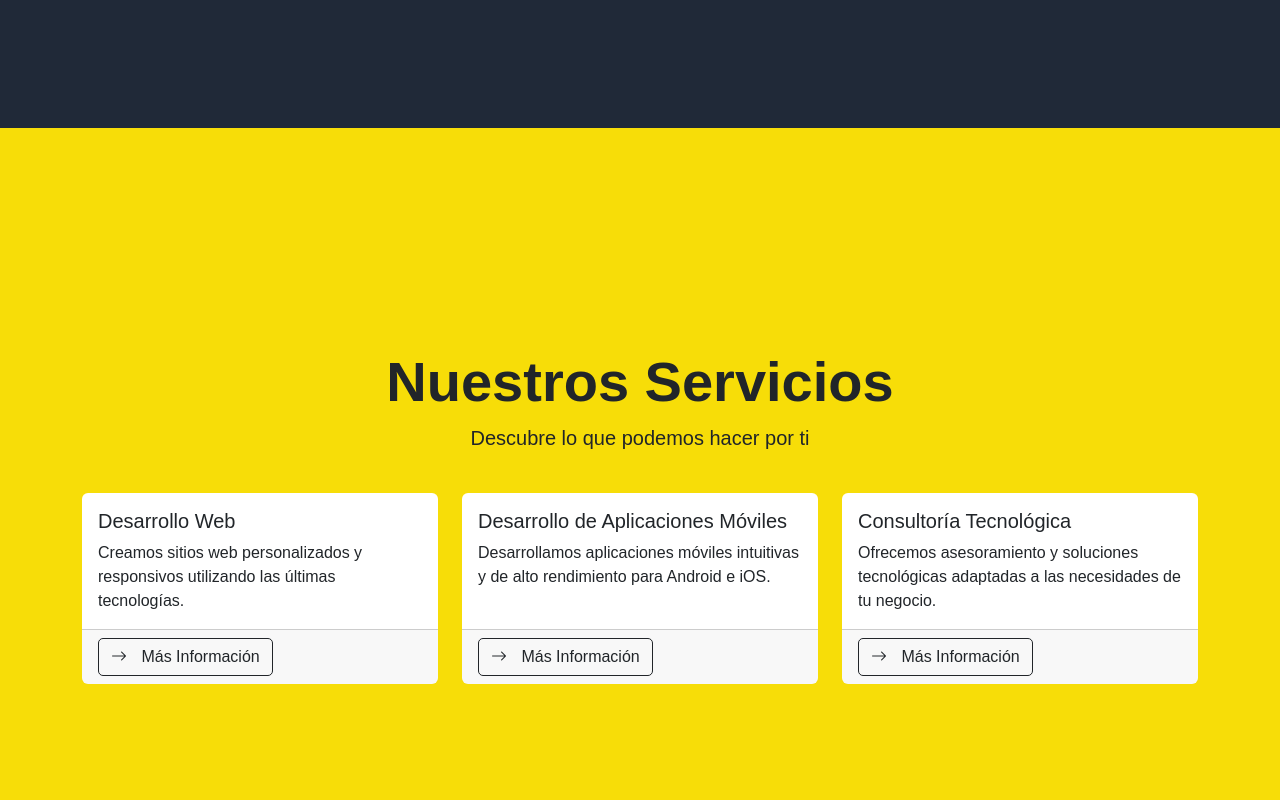
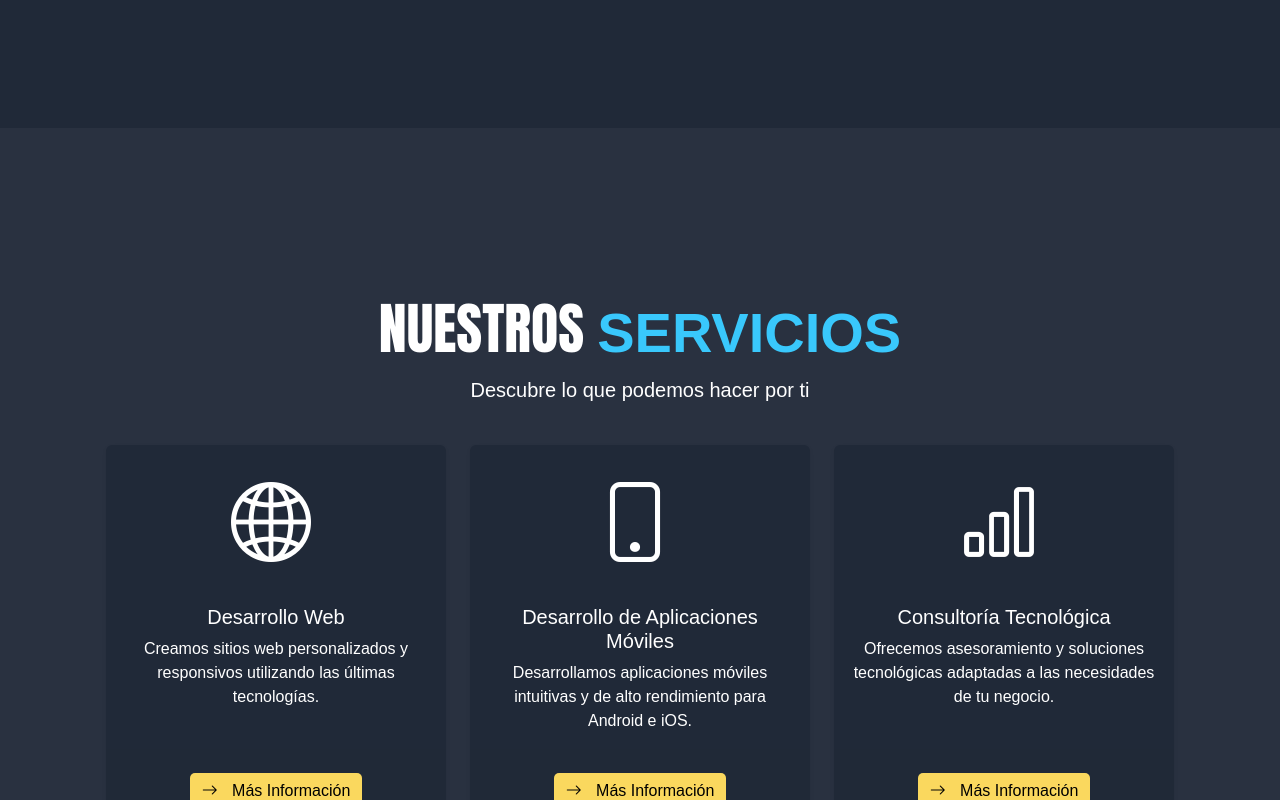
Before and after one commit to axxving/app-jsdevs-axv, a React (Vite) app: page / in a window 1280 px wide. Shown: the part 720-1520 px from the top of the page. Built offline with nearby package versions, Linux system fonts and the light colour scheme.

Commit message:
feat(): styles of the services component

```diff
--- a/src/assets/css/index.css
+++ b/src/assets/css/index.css
@@ -21,10 +21,18 @@
 /*Predeterminados*/
 h1 {
     text-transform: uppercase;
+    font-family: Impact, Haettenschweiler, 'Arial Narrow Bold', sans-serif;
+}
+
+h2 {
+    font-family: Impact, Haettenschweiler, 'Arial Narrow Bold', sans-serif;
+    text-transform: uppercase;
+    font-weight: bold;
 }
 
 .btn {
     border-radius: 5px !important;
+    border: none;
 }
 
 .badge {
@@ -37,6 +45,8 @@ h1 {
 
 .card {
     border: none;
+    background-color: var(--negro);
+    color: var(--blanco);
 }
 
 .bold {
@@ -47,14 +57,14 @@ h1 {
 
 /*Colores de botones*/
 .btn-warning {
-    background-color: var(--amarillo) !important;
+    background-color: var(--crema) !important;
 
     &:hover {
-        background-color: var(--crema) !important;
+        background-color: var(--amarillo) !important;
     }
 
     &:active {
-        background-color: var(--amarillo) !important;
+        background-color: var(--crema) !important;
     }
 }
 
@@ -109,6 +119,18 @@ h1 {
 
 .color-white {
     color: var(--blanco) !important;
+}
+
+.bg-warning-badge {
+    background-color: var(--crema);
+    border: 2px solid var(--amarillo);
+    color: var(--gris);
+}
+
+.bg-success-badge {
+    background-color: var(--verde);
+    border: 2px solid var(--limon);
+    color: var(--blanco);
 }
 
 /* Header */
@@ -180,7 +202,8 @@ h1 {
     display: flex;
     align-items: center;
     justify-content: center;
-    background-color: var(--amarillo);
+    background-color: var(--gris);
+    color: var(--blanco);
 }
 
 /* Sobre */
--- a/src/components/Hero.jsx
+++ b/src/components/Hero.jsx
@@ -7,7 +7,7 @@ export const Hero = () => {
                 <div className="container">
                     <div className="row align-items-center">
                         <div className="col-lg-6 text-center text-lg-start">
-                            <span className="badge bg-warning mb-2">Desarrollo de Apps Web!</span>
+                            <span className="badge p-2 bg-warning-badge mb-3">Desarrollo de Apps Web!</span>
                             <h1 className="display-3 bold mt-2"> <span className='color-success'>Impulsa</span> tus ideas y <span className='color-warning'>proyectos</span> con J<span className='color-primary'>S</span>Devs</h1>
                             <p className="lead">Somos un equipo mexicano especializado en desarrollo web</p>
                             <p>Convertimos tus conceptos en soluciones digitales innovadoras, eficientes y a la medida de tus necesidades.</p>
--- a/src/components/Servicios.jsx
+++ b/src/components/Servicios.jsx
@@ -4,47 +4,52 @@ export const Servicios = () => {
         <>
             <div className="container-fluid py-5 servicios">
                 <div className="container">
+                    <div className="container-fluid py-5 servicios">
+                        <div className="container">
                             <div className="row text-center mb-4">
                                 <div className="col">
-                            <h2 className="display-4 bold">Nuestros Servicios</h2>
+                                    <h2 className="display-4 bold">Nuestros <span className="color-primary">Servicios</span></h2>
                                     <p className="lead">Descubre lo que podemos hacer por ti</p>
                                 </div>
                             </div>
                             <div className="row">
                                 <div className="col-md-4 mb-4">
-                            <div className="card h-100">
-                                <div className="card-body">
-                                    <h5 className="card-title">Desarrollo Web</h5>
+                                    <div className="card h-100 shadow-sm border-0">
+                                        <div className="card-body d-flex flex-column align-items-center text-center">
+                                            <i className="bi bi-globe2 display-1 p-3"></i>
+                                            <h5 className="card-title mt-3">Desarrollo Web</h5>
                                             <p className="card-text">Creamos sitios web personalizados y responsivos utilizando las últimas tecnologías.</p>
                                         </div>
-                                <div className="card-footer">
-                                    <button type="button" className="btn btn-outline-dark">
+                                        <div className="card-footer border-0 text-center">
+                                            <button type="button" className="btn btn-warning mb-3 mt-3">
                                                 <i className="bi bi-arrow-right"></i> Más Información
                                             </button>
                                         </div>
                                     </div>
                                 </div>
                                 <div className="col-md-4 mb-4">
-                            <div className="card h-100">
-                                <div className="card-body">
-                                    <h5 className="card-title">Desarrollo de Aplicaciones Móviles</h5>
+                                    <div className="card h-100 shadow-sm border-0">
+                                        <div className="card-body d-flex flex-column align-items-center text-center">
+                                            <i className="bi bi-phone display-1 p-3"></i>
+                                            <h5 className="card-title mt-3">Desarrollo de Aplicaciones Móviles</h5>
                                             <p className="card-text">Desarrollamos aplicaciones móviles intuitivas y de alto rendimiento para Android e iOS.</p>
                                         </div>
-                                <div className="card-footer">
-                                    <button type="button" className="btn btn-outline-dark">
+                                        <div className="card-footer border-0 text-center">
+                                            <button type="button" className="btn btn-warning mb-3 mt-3">
                                                 <i className="bi bi-arrow-right"></i> Más Información
                                             </button>
                                         </div>
                                     </div>
                                 </div>
                                 <div className="col-md-4 mb-4">
-                            <div className="card h-100">
-                                <div className="card-body">
-                                    <h5 className="card-title">Consultoría Tecnológica</h5>
+                                    <div className="card h-100 shadow-sm border-0">
+                                        <div className="card-body d-flex flex-column align-items-center text-center">
+                                            <i className="bi bi-bar-chart display-1 p-3"></i>
+                                            <h5 className="card-title mt-3">Consultoría Tecnológica</h5>
                                             <p className="card-text">Ofrecemos asesoramiento y soluciones tecnológicas adaptadas a las necesidades de tu negocio.</p>
                                         </div>
-                                <div className="card-footer">
-                                    <button type="button" className="btn btn-outline-dark">
+                                        <div className="card-footer border-0 text-center">
+                                            <button type="button" className="btn btn-warning mb-3 mt-3">
                                                 <i className="bi bi-arrow-right"></i> Más Información
                                             </button>
                                         </div>
@@ -53,7 +58,8 @@ export const Servicios = () => {
                             </div>
                         </div>
                     </div>
-
+                </div>
+            </div>
         </>
     )
 }
```
Lines whose indentation alone changed are shown as unchanged.
